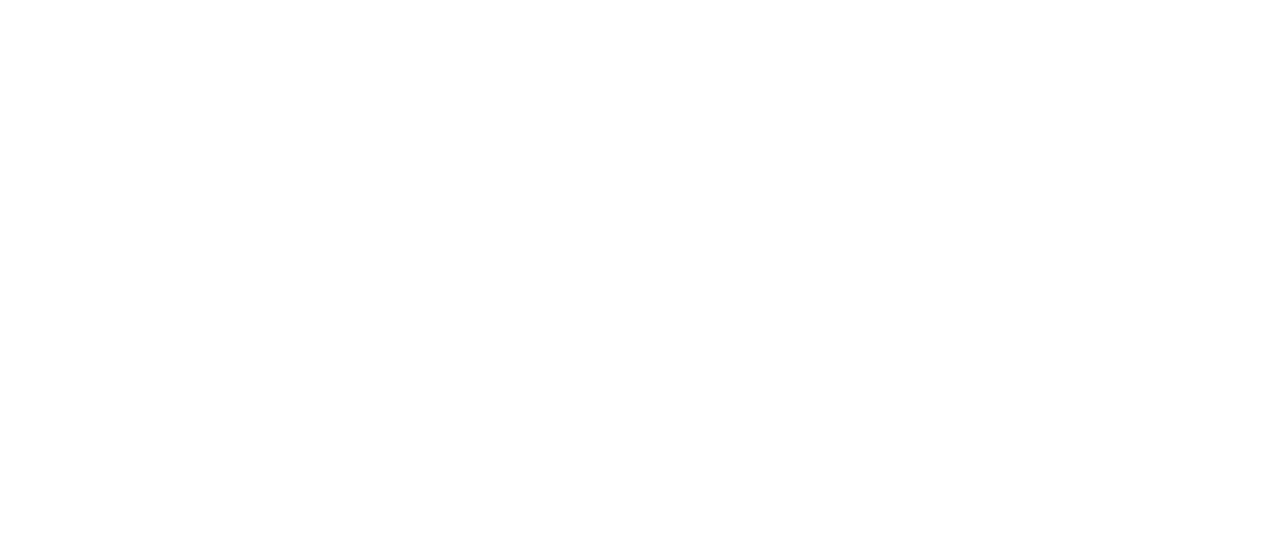
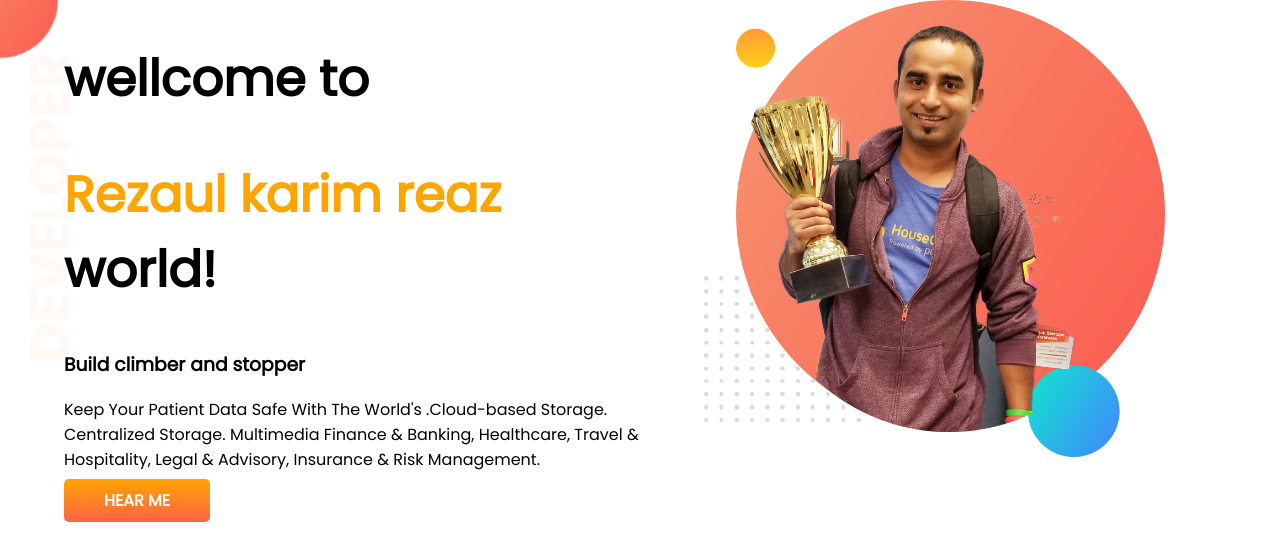
Before and after one commit to rkreaz/module-4, a plain HTML site: page index.html in a window 1280 px wide. Drawn offline with Linux system fonts and the light colour scheme.

Commit message:
top banner added

```diff
--- a/index.html
+++ b/index.html
@@ -5,9 +5,28 @@
     <meta http-equiv="X-UA-Compatible" content="IE=edge">
     <meta name="viewport" content="width=device-width, initial-scale=1.0">
     <title>my module number-4</title>
-    <link rel="stylesheet" href="style.css">
+       <link rel="preconnect" href="https://fonts.googleapis.com">
+      <link rel="preconnect" href="https://fonts.gstatic.com" crossorigin>
+      <link href="https://fonts.googleapis.com/css2?family=Poppins&display=swap" rel="stylesheet">
+   <link rel="stylesheet" href="style.css">
 </head>
 <body>
+    <section class="top-banner" >
+        <div class="half-width">
+            <h1>wellcome to</h1>
+        <h1 ><span class="orange-color">Rezaul karim reaz</span> world!</h1>
+        <h3>Build climber and stopper</h3>
+        <P>Keep Your Patient Data Safe With The World's  .Cloud-based Storage.   Centralized Storage. Multimedia Finance & Banking, Healthcare, Travel & Hospitality, Legal & Advisory, Insurance & Risk Management.</P>
+
+        <a class="link-button" target="_blank" href="https://www.linkedin.com/in/rk-reaz-445379249/">HEAR ME</a>
+
+        </div>
+        <div class="half-width">
+            <img src="images/jhankar.png " alt="">
+        </div>
+
+    </section>
+
 
 </body>
 </html>
--- a/style.css
+++ b/style.css
@@ -0,0 +1,34 @@
+body{
+    font-family: 'Poppins', sans-serif;
+    margin: 0;
+}
+h1{
+    font-size: 50px;
+
+}
+.orange-color{
+    color: orange;
+}
+section{
+    display: flex ;
+}
+.half-width{
+    width: 50% ;
+    padding-left: 5%;
+}
+.half-width img{
+    width: 80%;
+}
+.link-button{
+    text-decoration:none;
+  background-image:linear-gradient(orange, tomato) ;
+    padding: 10px 40px;
+    border-radius: 5px;
+    color: white;
+    font-weight: 700;
+
+}
+.top-banner{
+    background-image: url(images/top-banner.png) ;
+    background-repeat: no-repeat;
+}
```
Also changed, not shown: images/dream-bg.png (added), images/exp-bg.png (added), images/jhankar.png (added), images/jhankar2.png (added), images/my-bg.png (added), images/my-bg2.png (added), images/top-banner.png (added), 7 other files.
